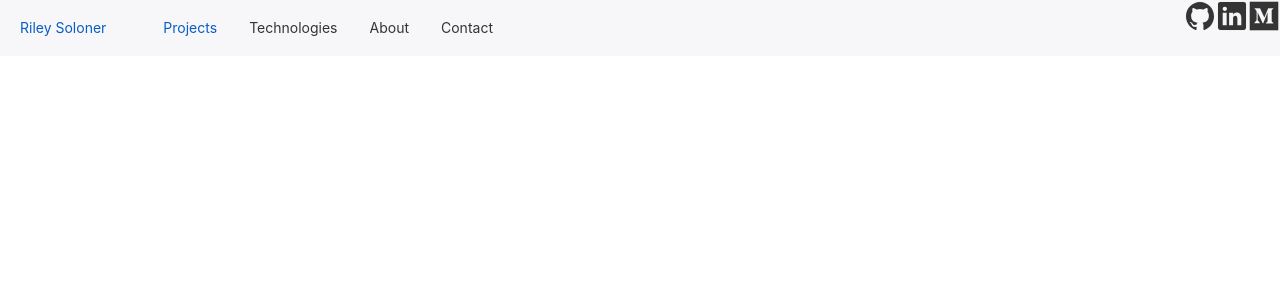
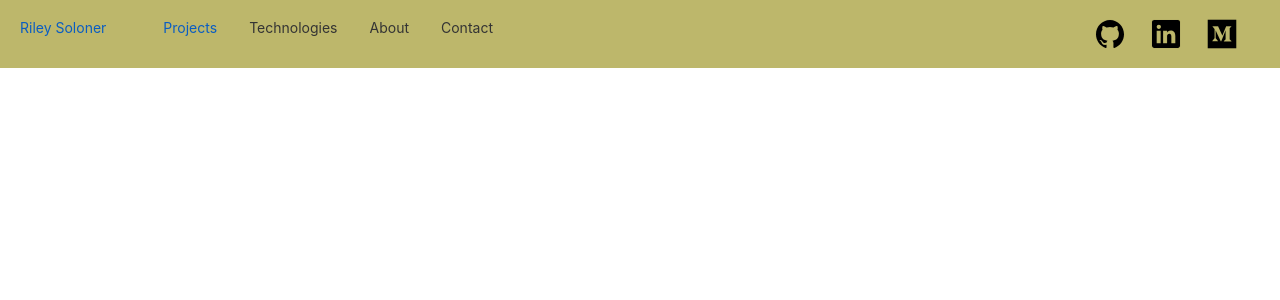
Before and after one commit to robotriley/portfolio-site, a React (Create React App) app: page / in a window 1280 px wide. Both pictures are taken after a click on the button "Projects". Shown: the top 300 px of the page. Built offline with nearby package versions, Linux system fonts and the light colour scheme; some icons are missing.

Commit message:
color of navbar icons

```diff
--- a/src/App.css
+++ b/src/App.css
@@ -16,3 +16,16 @@
 .App-link {
   color: #61dafb;
 }
+
+#navbar {
+  background-color:darkkhaki;
+  padding-right: 20px;
+}
+
+#iconZone {
+  padding: 10px;
+}
+
+.navIcon {
+  color: black;
+}
--- a/src/App.js
+++ b/src/App.js
@@ -1,6 +1,6 @@
 import React, { useEffect } from 'react';
 import './App.css';
-import { Navbar, Nav} from 'rsuite'
+import { Navbar, Nav, Button} from 'rsuite'
 import HomeIcon from '@rsuite/icons/legacy/Home';
 
 const Example = () => {
@@ -15,7 +15,7 @@ function App() {
   Example()
   return (
     <div className="App">
-      <Navbar>
+      <Navbar id="navbar">
         <Navbar.Brand href='#'>Riley Soloner</Navbar.Brand>
         <Nav>
           <Nav.Item icon={ <HomeIcon /> }>Projects</Nav.Item>
@@ -23,10 +23,34 @@ function App() {
           <Nav.Item>About</Nav.Item>
           <Nav.Item>Contact</Nav.Item>
         </Nav>
-        <Nav pullRight>
-          <ion-icon href="https://github.com/robotriley/" name="logo-github" size="large"></ion-icon>
-          <ion-icon href="https://https://www.linkedin.com/in/riley-soloner/" name="logo-linkedin" size="large"></ion-icon>
-          <ion-icon href="https://https://www.medium.com/@rileysoloner/" name="logo-medium" size="large"></ion-icon>
+        <Nav pullRight id="iconZone">
+          <Button className='navIcon'
+                  appearance="link"
+                  href="https://github.com/robotriley/"
+                  target='blank' >
+            <ion-icon className="ionIcon"
+                      name="logo-github"
+                      size="large">
+            </ion-icon>
+          </Button>
+          <Button className='navIcon'
+                  appearance="link"
+                  href="https://www.linkedin.com/in/riley-soloner/"
+                  target='blank' >
+            <ion-icon className="ionIcon"
+                      name="logo-linkedin"
+                      size="large">
+            </ion-icon>
+          </Button>
+          <Button className='navIcon'
+                  appearance="link"
+                  href="https://www.medium.com/@rileysoloner/"
+                  target='blank'>
+            <ion-icon className="ionIcon"
+                      name="logo-medium"
+                      size="large">
+            </ion-icon>
+          </Button>
         </Nav>
       </Navbar>
     </div>
```
